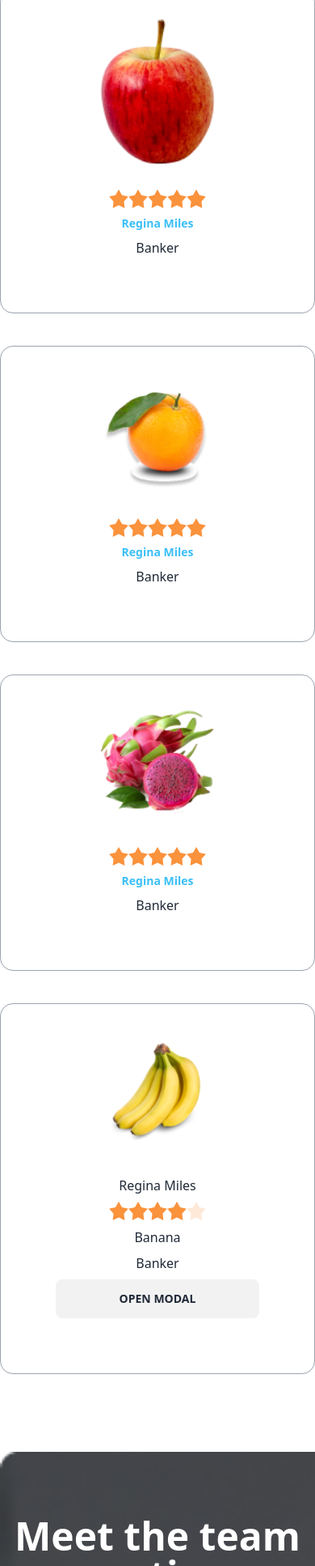
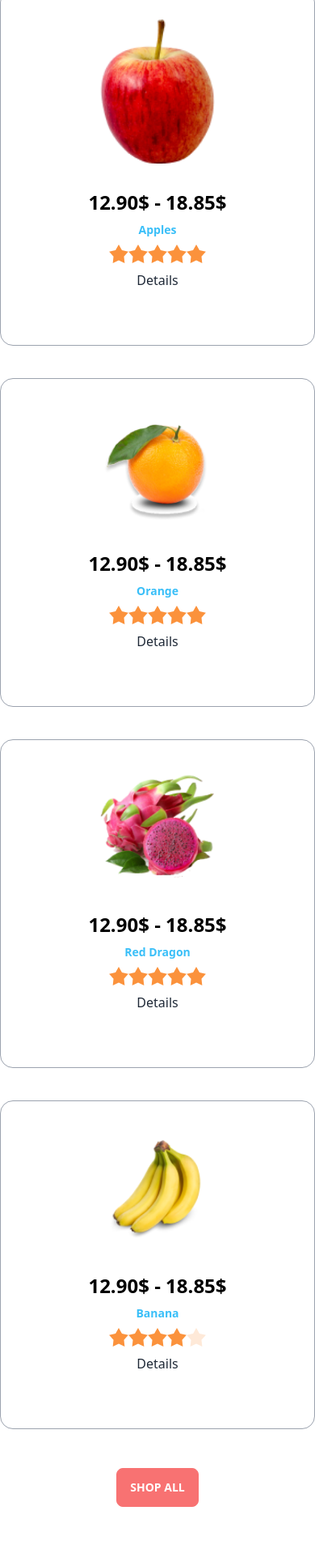
Before and after one commit to sujonsarkercmt/assignment-3, a plain HTML site: page index.html in a window 390 px wide. Shown: the part 1049-2983 px from the top of the page at 81% size. Drawn offline with nearby package versions, Linux system fonts and the light colour scheme.

Commit message:
responsive & button updated

```diff
--- a/index.html
+++ b/index.html
@@ -40,12 +40,12 @@
                         <li><a class="text-xl font-semibold">All Fruits</a></li>
                     </ul>
                 </div>
-                <div class="flex items-center navbar-center hidden lg:flex" >
+                <div class="flex items-center navbar-center hidden lg:flex">
                     <img class="" src="./images/logo.png" alt="">
                     <a class=" btn btn-ghost normal-case text-3xl ">Fruit Burst</a>
                 </div>
 
-                <div class="flex items-center navbar-start lg:hidden" >
+                <div class="flex items-center navbar-start lg:hidden">
                     <img class="pl-4" src="./images/logo.png" alt="">
                     <a class=" btn btn-ghost normal-case text-3xl">Fruit Burst</a>
                 </div>
@@ -68,7 +68,8 @@
                 </div>
 
                 <div class="navbar-end hidden lg:flex mr-3">
-                    <input type="text" placeholder="Search" class="input input-bordered w-24 md:w-auto rounded-full mr-2" />
+                    <input type="text" placeholder="Search"
+                        class="input input-bordered w-24 md:w-auto rounded-full mr-2" />
                 </div>
             </div>
         </nav>
@@ -80,7 +81,8 @@
         <section class="my-12">
             <div class="carousel w-full mx-auto">
                 <!-- Slide 1 -->
-                <div id="slide1" class="carousel-item relative w-full h-96 md:h-auto bg-[url('/images/banner1.png')] bg-no-repeat bg-cover">
+                <div id="slide1"
+                    class="carousel-item relative w-full h-96 md:h-auto bg-[url('/images/banner1.png')] bg-no-repeat bg-cover">
                     <!-- text part -->
                     <div class="hero text-white my-6 md:my-36">
                         <div class="hero-content text-center">
@@ -98,7 +100,8 @@
                 </div>
 
                 <!-- Slide 2 -->
-                <div id="slide2" class="carousel-item relative w-full h-96 md:h-auto bg-[url('/images/banner2.png')] bg-no-repeat bg-cover">
+                <div id="slide2"
+                    class="carousel-item relative w-full h-96 md:h-auto bg-[url('/images/banner2.png')] bg-no-repeat bg-cover">
                     <!-- text part -->
                     <div class="hero text-white my-6 md:my-36">
                         <div class="hero-content text-center">
@@ -116,7 +119,8 @@
                 </div>
 
                 <!-- Slide 3 -->
-                <div id="slide3" class="carousel-item relative w-full h-96 md:h-auto bg-[url('/images/banner3.png')] bg-no-repeat bg-cover">
+                <div id="slide3"
+                    class="carousel-item relative w-full h-96 md:h-auto bg-[url('/images/banner3.png')] bg-no-repeat bg-cover">
                     <!-- text part -->
                     <div class="hero text-white my-6 md:my-36">
                         <div class="hero-content text-center">
@@ -134,7 +138,8 @@
                 </div>
 
                 <!-- Slide 4 -->
-                <div id="slide4" class="carousel-item relative w-full h-96 md:h-auto bg-[url('/images/banner4.png')] bg-no-repeat bg-cover">
+                <div id="slide4"
+                    class="carousel-item relative w-full h-96 md:h-auto bg-[url('/images/banner4.png')] bg-no-repeat bg-cover">
                     <!-- text part -->
                     <div class="hero text-white my-6 md:my-36">
                         <div class="hero-content text-center">
@@ -198,8 +203,10 @@
                         <!-- first fruit cart -->
                         <div class="card bg-base-100 p-9 border border-gray-400">
                             <figure><img class="w-36" src="./images/fruit6.png" alt="Shoes" /></figure>
+
                             <div class="card-body">
-
+                                <p class="text-2xl font-bold text-black text-center">12.90$ - 18.85$</p>
+                                <h4 class="text-sm font-semibold text-info text-center">Apples</h4>
                                 <div class="rating justify-center">
                                     <input type="radio" name="rating-2" class="mask mask-star-2 bg-orange-400" />
                                     <input type="radio" name="rating-2" class="mask mask-star-2 bg-orange-400" />
@@ -208,9 +215,8 @@
                                         checked />
                                     <input type="radio" name="rating-2" class="mask mask-star-2 bg-orange-400" />
                                 </div>
-                                <h4 class="text-sm font-semibold text-info text-center">Regina Miles</h4>
 
-                                <p class="text-center">Banker</p>
+                                <p class="text-center">Details</p>
 
                             </div>
 
@@ -218,7 +224,8 @@
                         <div class="card bg-base-100 p-9 border border-gray-400">
                             <figure><img class="w-36" src="./images/fruit7.png" alt="Shoes" /></figure>
                             <div class="card-body">
-
+                                <p class="text-2xl font-bold text-black text-center">12.90$ - 18.85$</p>
+                                <h4 class="text-sm font-semibold text-info text-center">Orange</h4>
                                 <div class="rating justify-center">
                                     <input type="radio" name="rating-2" class="mask mask-star-2 bg-orange-400" />
                                     <input type="radio" name="rating-2" class="mask mask-star-2 bg-orange-400" />
@@ -227,16 +234,17 @@
                                         checked />
                                     <input type="radio" name="rating-2" class="mask mask-star-2 bg-orange-400" />
                                 </div>
-                                <h4 class="text-sm font-semibold text-info text-center">Regina Miles</h4>
 
-                                <p class="text-center">Banker</p>
+
+                                <p class="text-center">Details</p>
 
                             </div>
                         </div>
                         <div class="card bg-base-100 p-9 border border-gray-400">
                             <figure><img class="w-36" src="./images/fruit8.png" alt="Shoes" /></figure>
                             <div class="card-body">
-
+                                <p class="text-2xl font-bold text-black text-center">12.90$ - 18.85$</p>
+                                <h4 class="text-sm font-semibold text-info text-center">Red Dragon</h4>
                                 <div class="rating justify-center">
                                     <input type="radio" name="rating-2" class="mask mask-star-2 bg-orange-400" />
                                     <input type="radio" name="rating-2" class="mask mask-star-2 bg-orange-400" />
@@ -245,16 +253,17 @@
                                         checked />
                                     <input type="radio" name="rating-2" class="mask mask-star-2 bg-orange-400" />
                                 </div>
-                                <h4 class="text-sm font-semibold text-info text-center">Regina Miles</h4>
 
-                                <p class="text-center">Banker</p>
+
+                                <p class="text-center">Details</p>
 
                             </div>
                         </div>
                         <div class="card bg-base-100 p-9 border border-gray-400">
                             <figure><img class="w-36" src="./images/fruit9.png" alt="Shoes" /></figure>
                             <div class="card-body">
-                                <h4 class="text-center">Regina Miles</h4>
+                                <p class="text-2xl font-bold text-black text-center">12.90$ - 18.85$</p>
+                                <h4 class="text-sm font-semibold text-info text-center">Banana</h4>
                                 <div class="rating justify-center">
                                     <input type="radio" name="rating-2" class="mask mask-star-2 bg-orange-400" />
                                     <input type="radio" name="rating-2" class="mask mask-star-2 bg-orange-400" />
@@ -263,29 +272,9 @@
                                         checked />
                                     <input type="radio" name="rating-2" class="mask mask-star-2 bg-orange-400" />
                                 </div>
-                                <!-- model -->
-
-                                <!-- model -->
-
-                                <a class="text-center" href="">Banana</a>
-                                <p class="text-center">Banker</p>
-                                <!-- model -->
-                                <!-- Open the modal using ID.showModal() method -->
-                                <button class="btn" onclick="my_modal_5.showModal()">open modal</button>
-                                <dialog id="my_modal_5" class="modal modal-bottom sm:modal-middle">
-                                    <form method="dialog" class="modal-box">
-                                        <h3 class="font-bold text-lg">Hello!</h3>
-                                        <p class="py-4">Press ESC key or click the button below to close</p>
+                                <p class="text-center">Details</p>
 
 
-                                        <div class="modal-action">
-                                            <!-- if there is a button in form, it will close the modal -->
-                                            <button class="btn">Close</button>
-                                        </div>
-                                    </form>
-                                </dialog>
-
-                                <!-- model -->
 
                             </div>
 
@@ -293,6 +282,10 @@
 
 
                     </div>
+                    <div class=" grid justify-items-center py-12">
+                        <button class="btn btn-error  text-white font-semibold">Shop All</button>
+                    </div>
+
                 </section>
                 <!-- Meet the team section -->
                 <section>
```
